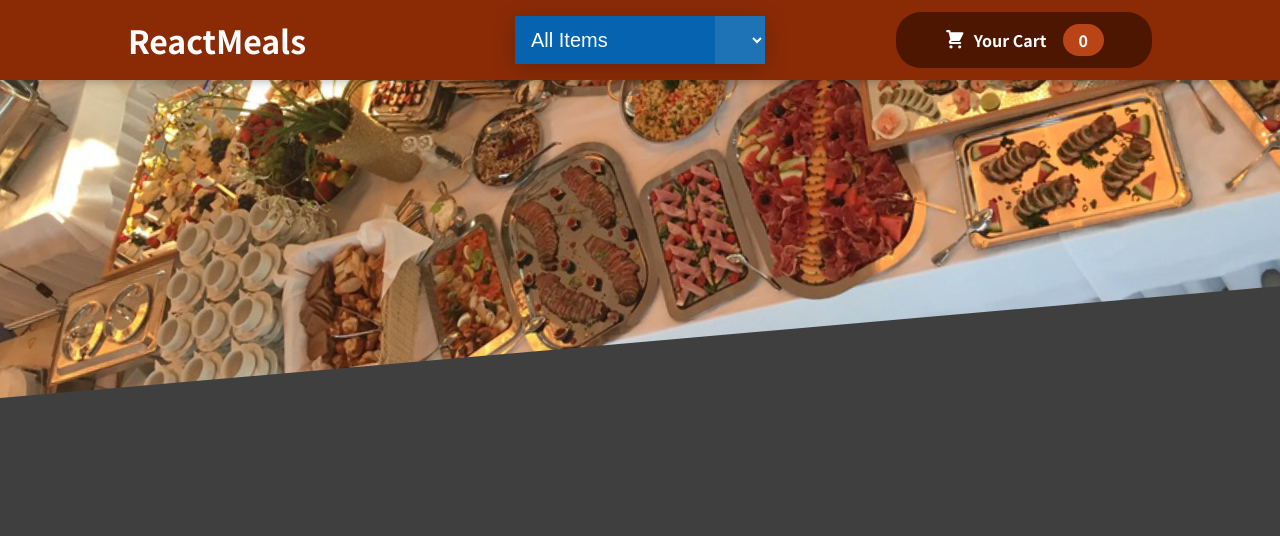
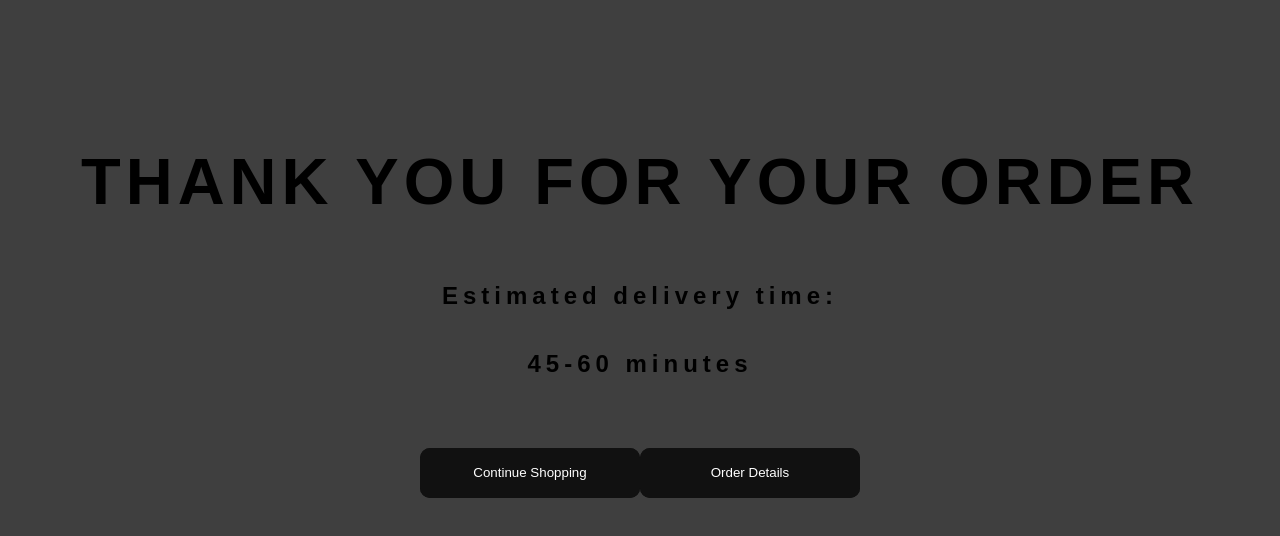
Before and after one commit to bekonrexha/food-ordering-app, a React (Create React App) app: page /thankyoupage in a window 1280 px wide. Shown: the top 536 px of the page. Built offline with nearby package versions, Linux system fonts and the light colour scheme.

Commit message:
add-thankyou-page
Added the thank you page.

```diff
--- a/src/App.js
+++ b/src/App.js
@@ -3,8 +3,10 @@ import { useState } from "react";
 import Meals from "./components/Meals/Meals";
 import Cart from "./components/Cart/Cart";
 import CartProvider from "./store/CartProvider";
-import { Routes, Route } from "react-router-dom";
+import { Routes, Route, useLocation } from "react-router-dom";
 import CheckoutPage from "./components/CheckoutPage/CheckoutPage";
+import ThankyouPage from "./components/CheckoutPage/ThankyouPage";
+
 
 function App() {
   const [cartIsShown, setCartIsShown] = useState(false);
@@ -12,24 +14,28 @@ function App() {
   const showCartHandler = () => {
     setCartIsShown(true);
   };
+
   const hideCartHandler = () => {
     setCartIsShown(false);
   };
 
+  const location = useLocation();
   return (
     <CartProvider>
       {cartIsShown && <Cart onClose={hideCartHandler} />}
-      <Header onShowCart={showCartHandler} />
+      {!(location.pathname === "/thankyoupage") && <Header onShowCart={showCartHandler} />}
       <main>
         <Routes>
-          <Route path="/" element={<Meals category="allitems"/>} />
+          <Route path="/" element={<Meals category="allitems"/>} exact/>
           <Route path="/pizzas" element={<Meals category="pizza" />} />
           <Route path="/appetizers" element={<Meals category="appetizer" />} />
           <Route path="/desserts" element={<Meals category="dessert" />} />
           <Route path="/checkoutpage" element={<CheckoutPage />} />
+          <Route path="/thankyoupage" element={<ThankyouPage />} />
         </Routes>
       </main>
     </CartProvider>
+
   );
 }
 
--- a/src/components/CheckoutPage/CheckoutPage.js
+++ b/src/components/CheckoutPage/CheckoutPage.js
@@ -1,13 +1,16 @@
 import { useRef, useState, useContext } from "react";
 import CartContext from "../../store/cart-context";
 import classes from "./CheckoutPage.module.css";
-import { Link, useNavigate } from "react-router-dom";
+import { Link, useNavigate  } from "react-router-dom";
+
+
 const isEmpty = (value) => value.trim() === "";
 const isFiveChars = (value) => value.trim().length === 5;
 
+
 const CheckoutPage = (props) => {
 
-const navigate = useNavigate();
+  const navigate = useNavigate();
 
   const [formInputsValidity, setFormInputsValidity] = useState({
     name: true,
@@ -89,9 +92,9 @@ const navigate = useNavigate();
         }
       );
     };
+
     submitHandler(userData);
-    cartCtx.clearCart();
-    navigate('/');
+    navigate("/thankyoupage");
   };
 
   const nameControlClasses = `${classes.control} ${
--- /dev/null
+++ b/src/components/CheckoutPage/ThankyouPage.js
@@ -0,0 +1,30 @@
+import classes from "./ThankyouPage.module.css";
+import { useContext } from "react";
+import CartContext from "../../store/cart-context";
+import { useNavigate  } from "react-router-dom";
+
+const ThankyouPage = () => {
+
+  const navigate = useNavigate();
+  const cartCtx = useContext(CartContext);
+
+  const ContinueHandler= (e) => {
+    e.preventDefault();
+    cartCtx.clearCart();
+    navigate("/");
+  }
+
+  return (
+    <div className={classes.mainclass}>
+        <div><h1>THANK YOU FOR YOUR ORDER</h1></div>
+        <div><h2>Estimated delivery time: </h2></div>
+        <div><h2>45-60 minutes </h2></div>
+        <div className={classes.buttonpadding}>
+            <button className={classes.glow__on__hover} onClick={ContinueHandler} type="button">Continue Shopping</button>
+            <button className={classes.glow__on__hover} type="button">Order Details</button>
+        </div>
+    </div>
+  );
+};
+
+export default ThankyouPage;
--- /dev/null
+++ b/src/components/CheckoutPage/ThankyouPage.module.css
@@ -0,0 +1,79 @@
+.mainclass {
+    padding-top: 100px;
+    color:rgb(0, 0, 0);
+    display: flex;
+    flex-direction: column;
+    align-items: center;
+    font-family: fantasy;
+    letter-spacing: 5px;
+}
+
+.buttonpadding{
+    padding: 50px;
+    display: flex;
+    justify-content: space-between;
+}
+.mainclass h1{
+    font-size: 65px;
+}
+
+
+.glow__on__hover {
+    width: 220px;
+    height: 50px;
+    border: none;
+    outline: none;
+    color: #fff;
+    background: #111;
+    cursor: pointer;
+    position: relative;
+    z-index: 0;
+    border-radius: 10px;
+}
+
+.glow__on__hover:before {
+    content: '';
+    background: linear-gradient(45deg, #ff0000, #ff7300, #fffb00, #48ff00, #00ffd5, #002bff, #7a00ff, #ff00c8, #ff0000);
+    position: absolute;
+    top: -2px;
+    left:-2px;
+    background-size: 400%;
+    z-index: -1;
+    filter: blur(5px);
+    width: calc(100% + 4px);
+    height: calc(100% + 4px);
+    animation: glowing 20s linear infinite;
+    opacity: 0;
+    transition: opacity .3s ease-in-out;
+    border-radius: 10px;
+}
+
+.glow__on__hover:active {
+    color: #000
+}
+
+.glow__on__hover:active:after {
+    background: transparent;
+}
+
+.glow__on__hover:hover:before {
+    opacity: 1;
+}
+
+.glow__on__hover:after {
+    z-index: -1;
+    content: '';
+    position: absolute;
+    width: 100%;
+    height: 100%;
+    background: #111;
+    left: 0;
+    top: 0;
+    border-radius: 10px;
+}
+
+@keyframes glowing {
+    0% { background-position: 0 0; }
+    50% { background-position: 400% 0; }
+    100% { background-position: 0 0; }
+}
```
Also changed, not shown: 1 other file (tests, documents, lock files or other folders).
